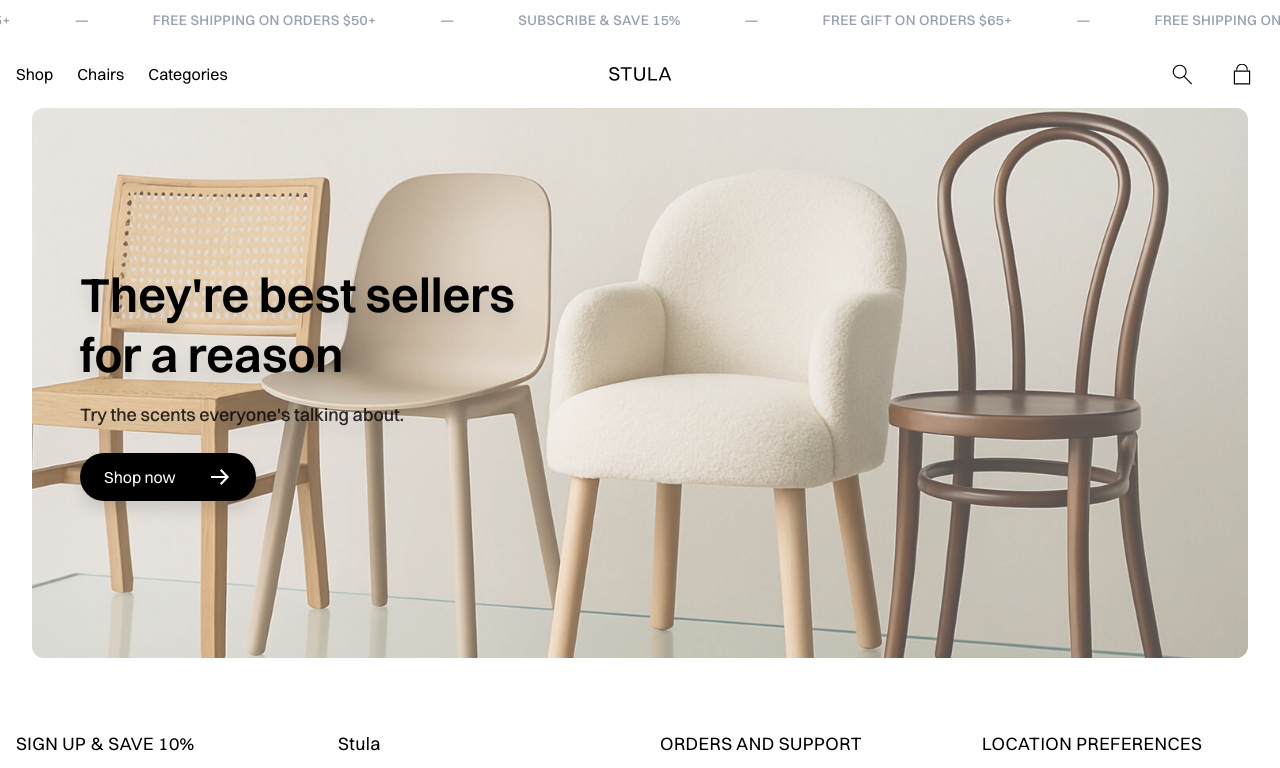
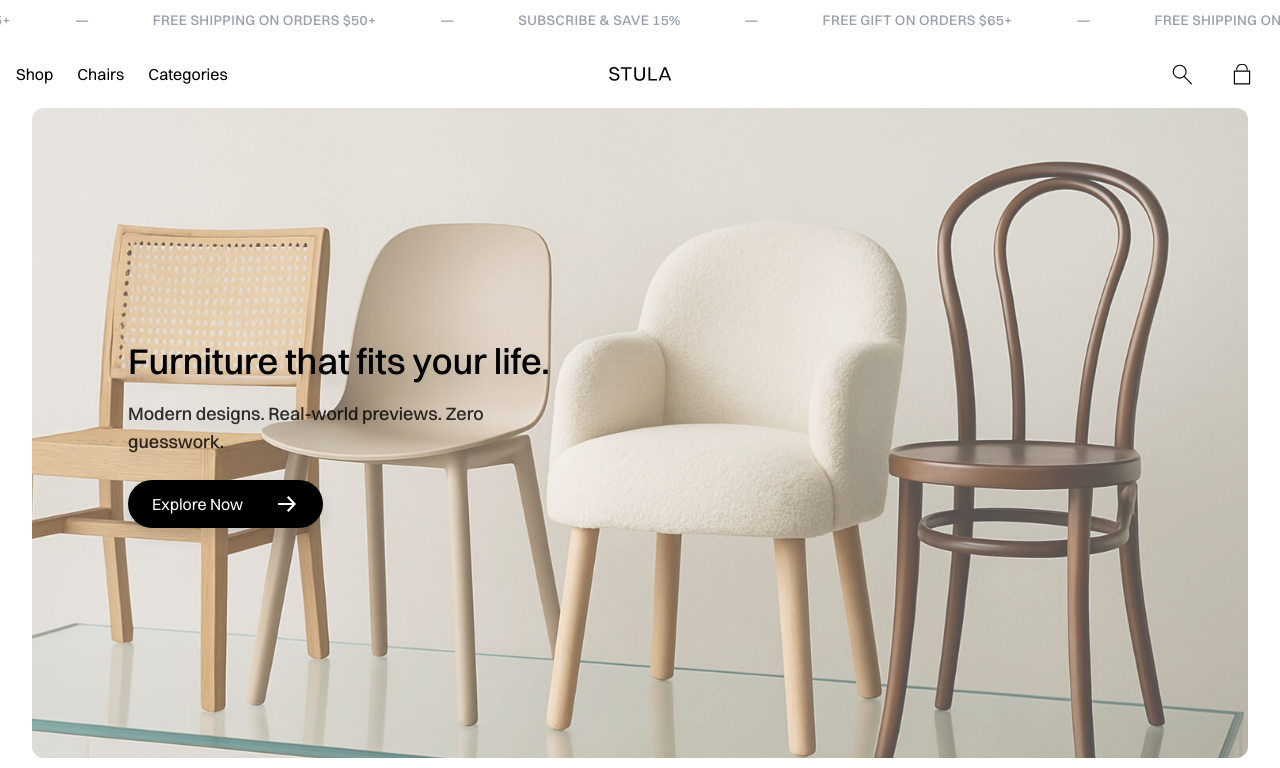
Before and after one commit to ecmasx/teza-de-an, a Next.js app: page / in a window 1280 px wide. Shown: the top 768 px of the page. Built offline with nearby package versions, Linux system fonts and the light colour scheme.

Commit message:
Refactor configuration and update Hero component styles. Migrate from TypeScript to JavaScript for next.config, and enhance Hero section with new text and layout adjustments.

```diff
--- /dev/null
+++ b/next.config.mjs
@@ -0,0 +1,6 @@
+/** @type {import('next').NextConfig} */
+const nextConfig = {
+  /* config options here */
+}
+
+export default nextConfig
--- a/next.config.ts
+++ /dev/null
@@ -1,7 +0,0 @@
-import type { NextConfig } from 'next'
-
-const nextConfig: NextConfig = {
-  /* config options here */
-}
-
-export default nextConfig
--- a/src/components/Hero.tsx
+++ b/src/components/Hero.tsx
@@ -5,27 +5,25 @@ import Link from 'next/link'
 export default function Hero() {
   return (
     <section
-      className="relative w-full h-[calc(100vh-250px)] flex flex-col justify-end md:justify-center md:items-start rounded-[0.75rem] overflow-hidden mb-10"
+      className="relative w-full h-[calc(100vh-150px)] flex flex-col justify-end md:justify-center md:items-start rounded-[0.75rem] overflow-hidden mb-10"
       style={{
         backgroundImage: `url('/images/hero.jpg')`,
         backgroundSize: 'cover',
         backgroundPosition: 'center',
       }}
     >
-      <div className="relative z-10 w-full md:max-w-xl text-left text-black drop-shadow-xl p-6 md:p-0 md:mb-0 mb-6 md:ml-0 md:pl-12">
-        <h1 className="text-3xl md:text-5xl font-semibold mb-4 leading-tight">
-          They&apos;re best sellers
-          <br />
-          for a reason
+      <div className="relative z-10 w-full md:max-w-xl text-left text-black drop-shadow-xl p-6 md:p-0 md:mb-0 mb-6 md:ml-0 md:pl-24">
+        <h1 className="text-3xl md:text-4xl font-medium mb-4 leading-tight">
+          Furniture that fits your life.
         </h1>
-        <p className="text-base md:text-lg mb-6 font-medium text-black/80">
-          Try the scents everyone&apos;s talking about.
+        <p className="text-base max-w-md md:text-lg mb-6 font-medium text-black/80">
+          Modern designs. Real-world previews. Zero guesswork.
         </p>
         <Link
           href="/products"
-          className="group w-fit px-6 py-3 bg-black text-white rounded-full text-base font-regular duration-300 transition flex items-center gap-8 hover:bg-white hover:text-black"
+          className="group w-fit px-6 py-3 bg-black text-white rounded-full text-base font-mediumduration-300 transition flex items-center gap-8 hover:bg-white hover:text-black"
         >
-          Shop now
+          Explore Now
           <Icon
             name="arrow"
             size={24}
```
